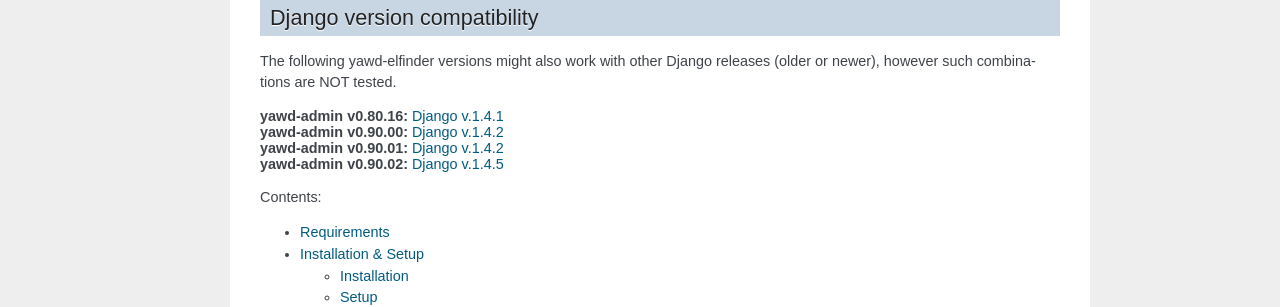
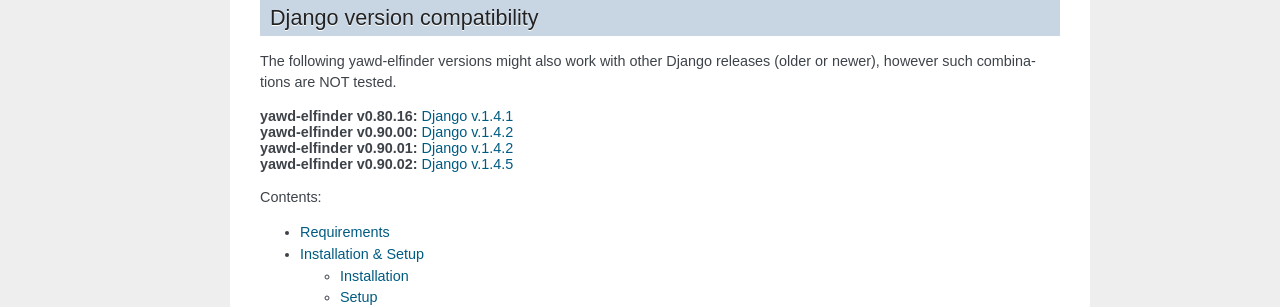
Before and after one commit to ppetrid/yawd-elfinder, a Sphinx documentation site: the page built from docs/index.rst, in a window 1280 px wide. Shown: the part 591-898 px from the top of the page. Built offline with Sphinx 7.4.7, drawn with Linux system fonts in a browser that asks for light colours.

Commit message:
fix typo

```diff
--- a/docs/index.rst
+++ b/docs/index.rst
@@ -28,10 +28,10 @@
 The following yawd-elfinder versions might also work with other Django
 releases (older or newer), however such combinations are NOT tested.
 
-| **yawd-admin v0.80.16:** `Django v.1.4.1 <https://www.djangoproject.com/m/releases/1.4/Django-1.4.1.tar.gz>`_
-| **yawd-admin v0.90.00:** `Django v.1.4.2 <https://www.djangoproject.com/m/releases/1.4/Django-1.4.2.tar.gz>`_
-| **yawd-admin v0.90.01:** `Django v.1.4.2 <https://www.djangoproject.com/m/releases/1.4/Django-1.4.2.tar.gz>`_
-| **yawd-admin v0.90.02:** `Django v.1.4.5 <https://www.djangoproject.com/m/releases/1.4/Django-1.4.5.tar.gz>`_
+| **yawd-elfinder v0.80.16:** `Django v.1.4.1 <https://www.djangoproject.com/m/releases/1.4/Django-1.4.1.tar.gz>`_
+| **yawd-elfinder v0.90.00:** `Django v.1.4.2 <https://www.djangoproject.com/m/releases/1.4/Django-1.4.2.tar.gz>`_
+| **yawd-elfinder v0.90.01:** `Django v.1.4.2 <https://www.djangoproject.com/m/releases/1.4/Django-1.4.2.tar.gz>`_
+| **yawd-elfinder v0.90.02:** `Django v.1.4.5 <https://www.djangoproject.com/m/releases/1.4/Django-1.4.5.tar.gz>`_
 
 
 Contents:
```
